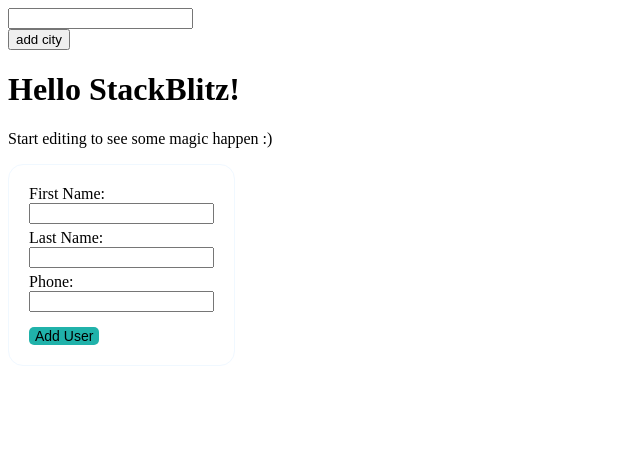
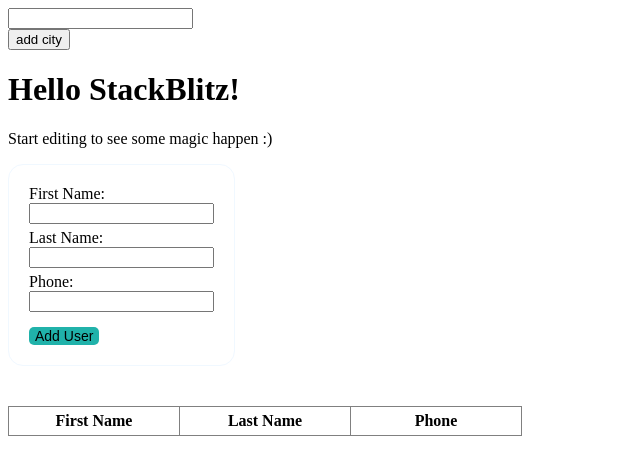
Before and after one commit to xzhang49/React_Practices, a React (Create React App) app in the folder basicTraining/: page / in a window 1280 px wide. Shown: the top 464 px of the page, without its empty margins (0-640 px from the left). Built offline with nearby package versions, Linux system fonts and the light colour scheme.

Commit message:
8th commit

```diff
--- a/basicTraining/src/App.js
+++ b/basicTraining/src/App.js
@@ -1,6 +1,16 @@
 import React, { useState, useRef } from 'react';
 
 const style = {
+  table: {
+    borderCollapse: 'collapse'
+  },
+  tableCell: {
+    border: '1px solid gray',
+    margin: 0,
+    padding: '5px 10px',
+    width: 'max-content',
+    minWidth: '150px',
+  },
   form: {
     container: {
       padding: '20px',
@@ -80,6 +90,23 @@ function PhoneBookForm({ addToPhoneBook }) {
   );
 }
 
+function InformationTable(props) {
+  return (
+    <table style={style.table} className="informationTable">
+      <thead>
+        <tr>
+          <th style={style.tableCell}>First Name</th>
+          <th style={style.tableCell}>Last Name</th>
+          <th style={style.tableCell}>Phone</th>
+        </tr>
+      </thead>
+      <tbody>
+
+      </tbody>
+    </table>
+  );
+}
+
 function App() {
   //Add City
   const [cityName, setCityName] = useState("");
@@ -123,6 +150,7 @@ function App() {
 
       <section>
         <PhoneBookForm addToPhoneBook= {phoneBookHanlder} />
+        <InformationTable phoneBook={phoneBook} />
       </section>
     </div>
 
```
